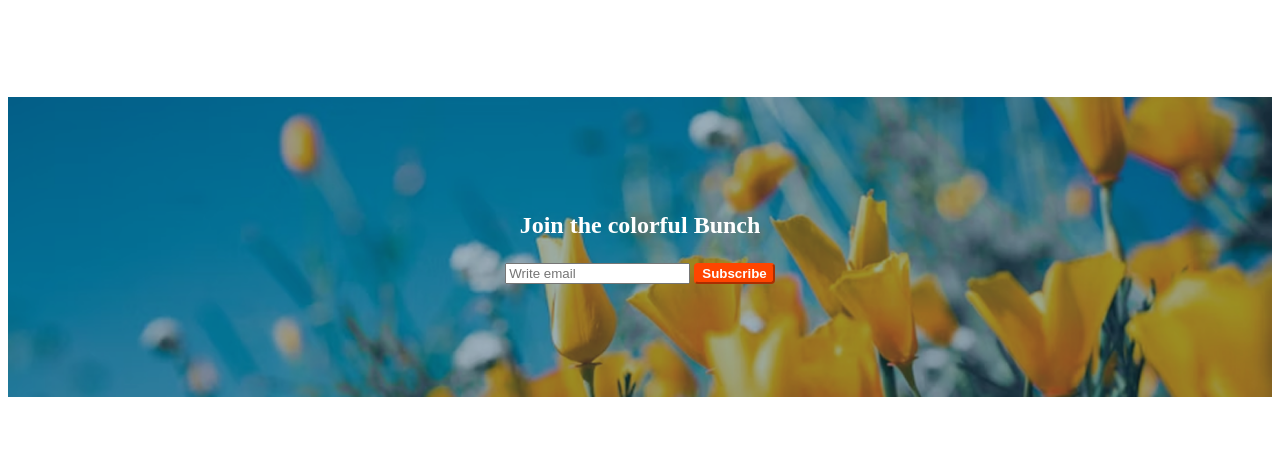
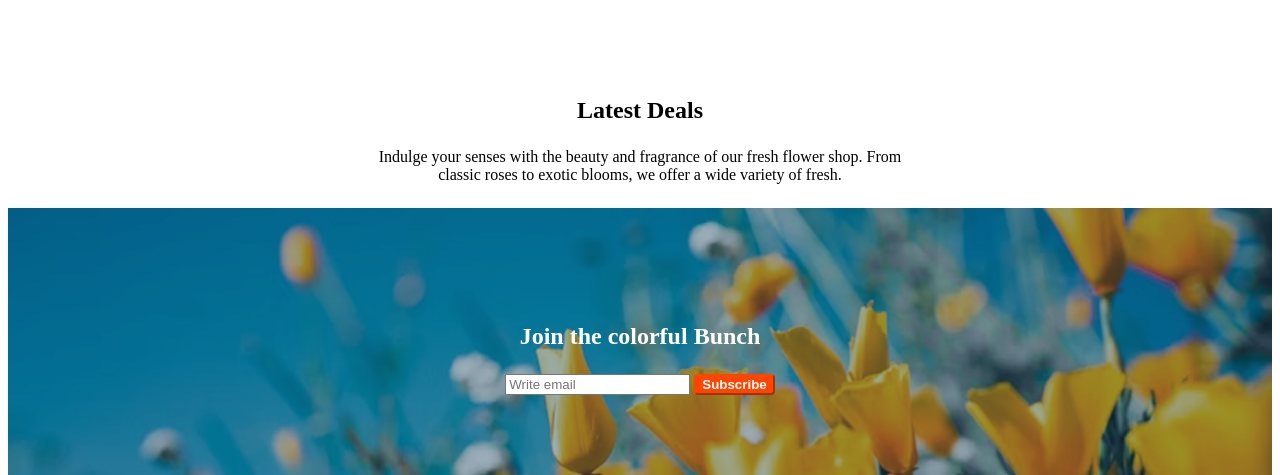
Before and after one commit to tanv-web/programming-hero, a plain HTML site: page assignment-2/index.html in a window 1280 px wide. Shown: the part 1958-2433 px from the top of the page. Drawn offline with Linux system fonts and the light colour scheme; files that its build step writes are made by us from their sources; files whose address does not match are found by name.

Commit message:
commit-2

```diff
--- a/assignment-2/index.html
+++ b/assignment-2/index.html
@@ -3,9 +3,9 @@
 <head>
   <meta charset="UTF-8">
   <meta name="viewport" content="width=device-width, initial-scale=1.0">
-   <link rel="stylesheet" href="styles.css">
+   <link rel="stylesheet" href="styles/styles.css">
    <link rel="stylesheet" href="https://cdnjs.cloudflare.com/ajax/libs/font-awesome/6.5.2/css/all.min.css">
-  <title>Document</title>
+  <title>Faugei</title>
 </head>
 <body>
    <header>
@@ -99,6 +99,11 @@
           </div>
         </section>
 
+        <section class="deals">
+           <h3>Latest Deals</h3>
+           <p>Indulge your senses with the beauty and fragrance of our fresh flower shop. From <br> classic roses to exotic blooms, we offer a wide variety of fresh.</p>
+        </section>
+
         <section class="join-us">
            <h3>Join the colorful Bunch</h3>
            <form action="">
--- a/assignment-2/styles/styles.css
+++ b/assignment-2/styles/styles.css
@@ -178,3 +178,13 @@ footer a {
 footer nav {
     padding-top: 30px;
 }
+
+.deals {
+    display: block;
+    text-align: center;
+}
+
+.deals h3 {
+    font-size: x-large;
+    font-weight: bolder;
+}
```
